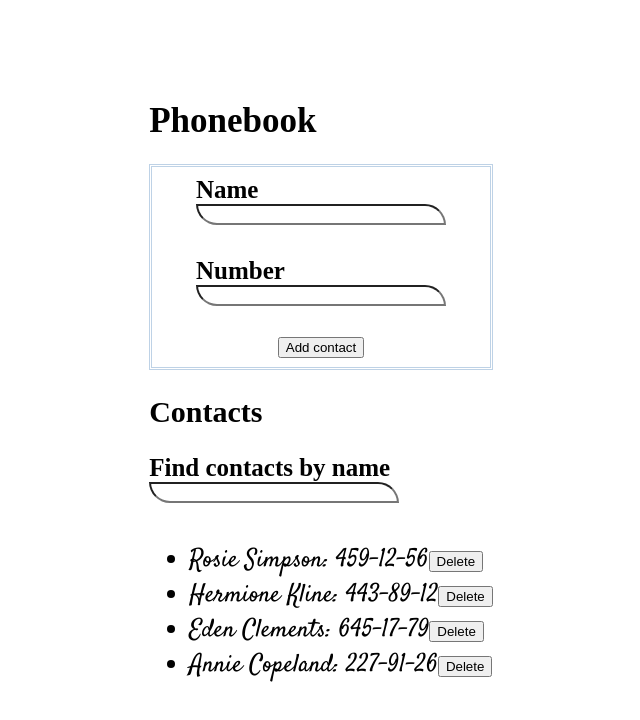
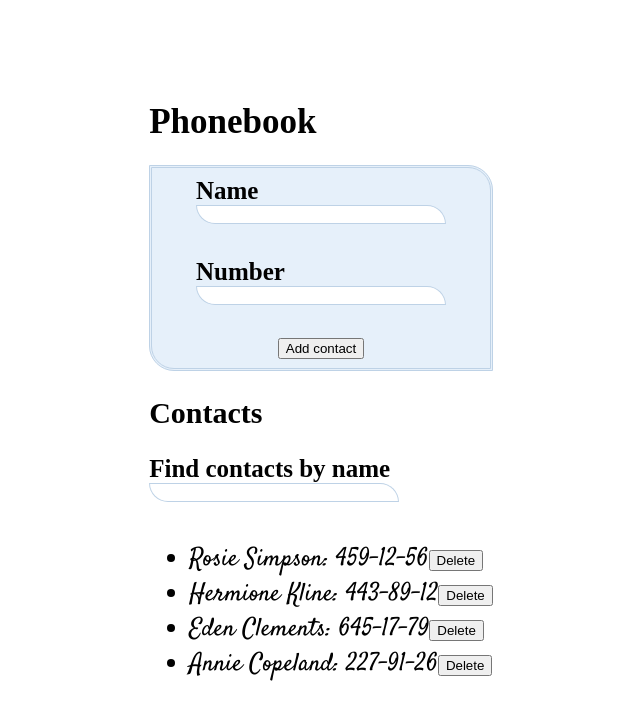
Before and after one commit to OlehKozubJS/goit-react-hw-02-phonebook, a React (Create React App) app: page / in a window 1280 px wide. Shown: the top 720 px of the page, without its empty margins (319-959 px from the left). Built offline with nearby package versions, Linux system fonts and the light colour scheme; a web font is replaced by a local one.

Commit message:
Update Pnonebook.module.css

```diff
--- a/src/components/PhonebookCSS/Pnonebook.module.css
+++ b/src/components/PhonebookCSS/Pnonebook.module.css
@@ -19,6 +19,9 @@ h3 {
 form {
     height: 200px;
     border: 3px double rgb(190, 210, 230);
+    border-radius: 0 25px 0 25px;
+    background-color: rgb(230, 240, 250);
+
     display: flex;
     flex-direction: column;
     justify-content: space-evenly;
@@ -34,6 +37,7 @@ form {
 input {
     box-sizing: border-box;
     display: block;
+    border: 1px solid rgb(190, 210, 230);
     border-radius: 0 50px 0 50px;
     padding-inline: 15px;
     width: 250px;
@@ -41,6 +45,7 @@ input {
 
 input:focus-within {
     outline: none;
+    border: 5px double rgb(170, 190, 210);
     border-radius: 50px 0 50px 0;
 }
 
```
